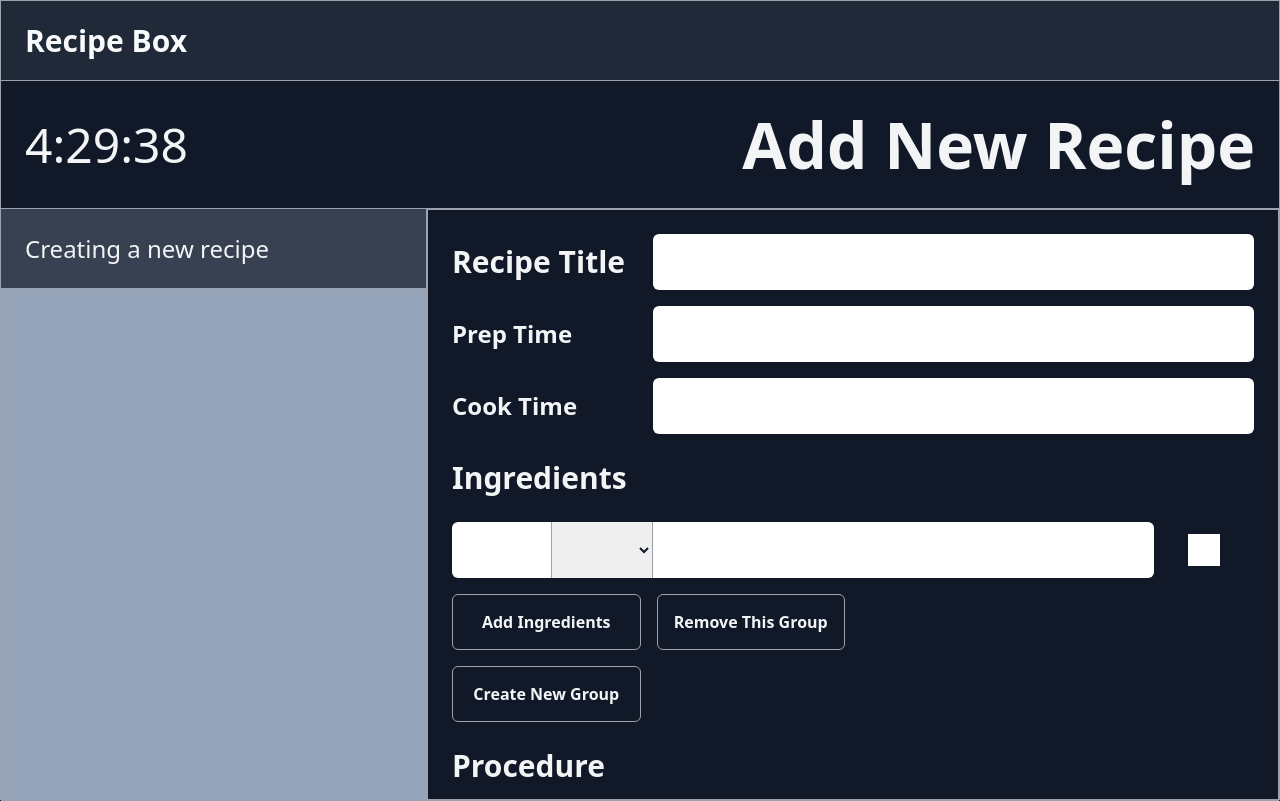
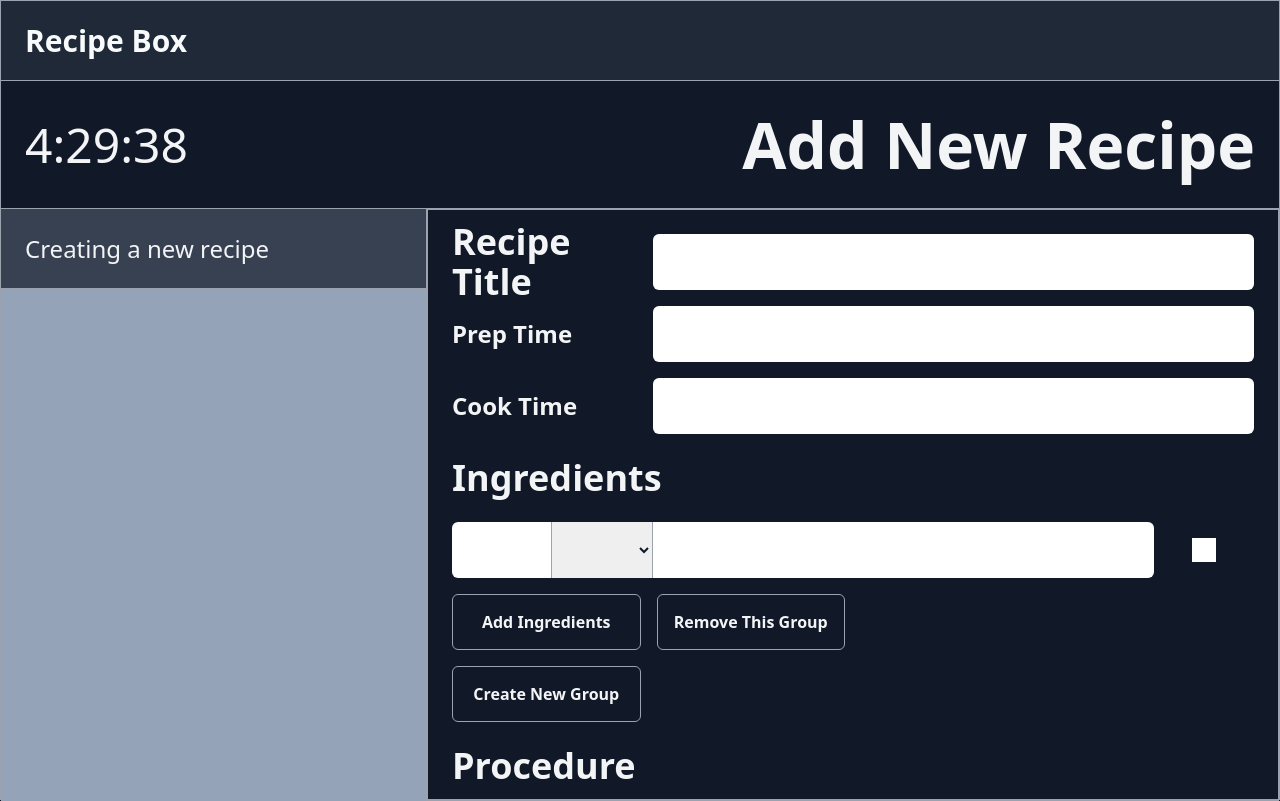
Before and after one commit to pbryan9/Recipes, a Next.js app: page /recipes/create-new-recipe in a window 1280 px wide. Built offline with nearby package versions, Linux system fonts and the light colour scheme.

Commit message:
generalize group lists, containers, & form buttons

```diff
--- a/src/app/recipes/create-new-recipe/_components/Button.tsx
+++ b/src/app/recipes/create-new-recipe/_components/Button.tsx
@@ -2,10 +2,12 @@ import type { PropsWithChildren, MouseEventHandler } from 'react';
 
 type ButtonProps = {
   onClick: MouseEventHandler<HTMLButtonElement>;
+  border?: 'none';
 };
 
 export default function Button({
   children,
+  border = undefined,
   onClick,
   ...args
 }: PropsWithChildren<ButtonProps>) {
@@ -14,7 +16,9 @@ export default function Button({
       type='button'
       onClick={onClick}
       {...args}
-      className='col-span-2 border border-gray-400 text-center rounded-md text-base h-full'
+      className={`col-span-2  text-center rounded-md text-base h-full ${
+        border !== 'none' && 'border border-gray-400'
+      }`}
     >
       {children}
     </button>
--- /dev/null
+++ b/src/app/recipes/create-new-recipe/_components/GroupContainer.tsx
@@ -0,0 +1,93 @@
+import { useEffect } from 'react';
+import { useFieldArray, type UseFieldArrayRemove } from 'react-hook-form';
+import type { Control, UseFormRegister } from 'react-hook-form';
+import type { FormInputs } from '../page';
+import type { GroupType } from './GroupsListing';
+import IngredientItem from './IngredientItem';
+import Button from './Button';
+import ProcedureStepItem from './ProcedureStepItem';
+import ButtonContainer from './ButtonContainer';
+
+type GroupContainerProps = {
+  control: Control<FormInputs, any>;
+  register: UseFormRegister<FormInputs>;
+  groupIndex: number;
+  groupTitle: string;
+  groupType: GroupType;
+  removeGroup: UseFieldArrayRemove;
+};
+
+export default function GroupContainer({
+  control,
+  register,
+  groupIndex,
+  groupTitle,
+  removeGroup,
+  groupType,
+}: GroupContainerProps) {
+  const {
+    fields,
+    remove: removeMember,
+    append,
+  } = useFieldArray({
+    name: getFieldArrayName(),
+    control,
+  });
+
+  const groupMembers = fields.map((field, index) => {
+    if (groupType === 'ingredientGroups')
+      return (
+        <IngredientItem
+          key={field.id}
+          {...{
+            ingredientIndex: index,
+            removeMember,
+          }}
+        />
+      );
+
+    if (groupType === 'procedureGroups')
+      return (
+        <ProcedureStepItem
+          key={field.id}
+          {...{ procedureIndex: index, removeMember }}
+        />
+      );
+  });
+
+  const addButtonCaptions = {
+    ingredientGroups: 'Add Ingredients',
+    procedureGroups: 'Add Steps',
+  };
+
+  useEffect(() => {
+    // remove group if all ingredients are deleted
+    if (groupMembers.length < 1) removeGroup(groupIndex);
+  }, [groupMembers.length]);
+
+  return (
+    <>
+      {groupTitle !== '' && <h3>{groupTitle}</h3>}
+      {groupMembers}
+      <ButtonContainer>
+        <Button onClick={() => append({ description: '' })}>
+          {addButtonCaptions[groupType]}
+        </Button>
+        <Button onClick={() => removeGroup(groupIndex)}>
+          Remove This Group
+        </Button>
+      </ButtonContainer>
+    </>
+  );
+
+  function getFieldArrayName() {
+    const memberMap = {
+      ingredientGroups: 'ingredients',
+      procedureGroups: 'procedureSteps',
+    };
+
+    return `${groupType}.${groupIndex}.${memberMap[groupType]}` as
+      | 'ingredientGroups.0.ingredients'
+      | 'procedureGroups.0.procedureSteps';
+  }
+}
--- /dev/null
+++ b/src/app/recipes/create-new-recipe/_components/GroupsListing.tsx
@@ -0,0 +1,68 @@
+import {
+  useFieldArray,
+  type Control,
+  type UseFormRegister,
+} from 'react-hook-form';
+
+import type { FormInputs } from '../page';
+
+import GroupContainer from './GroupContainer';
+import React from 'react';
+import ButtonContainer from './ButtonContainer';
+import Button from './Button';
+
+export type GroupType = 'ingredientGroups' | 'procedureGroups';
+
+type GroupListingProps = {
+  control: Control<FormInputs, any>;
+  register: UseFormRegister<FormInputs>;
+  groupType: GroupType;
+};
+
+export default function GroupListing({
+  control,
+  register,
+  groupType,
+}: GroupListingProps) {
+  const {
+    fields,
+    append,
+    remove: removeGroup,
+  } = useFieldArray({
+    name: groupType,
+    control,
+  });
+
+  const groupList = fields.map(({ id, groupTitle }, groupIndex) => (
+    <React.Fragment key={id}>
+      <GroupContainer
+        {...{
+          control,
+          groupIndex,
+          register,
+          removeGroup,
+          groupTitle,
+          groupType,
+        }}
+        key={id}
+      />
+    </React.Fragment>
+  ));
+
+  function appendNewGroup() {
+    if (groupType === 'ingredientGroups') {
+      append({ groupTitle: '', ingredients: [{ description: '' }] });
+    } else if (groupType === 'procedureGroups') {
+      append({ groupTitle: '', procedureSteps: [{ description: '' }] });
+    } else throw new Error('Cannot append group type: invalid type provided.');
+  }
+
+  return (
+    <>
+      {groupList}
+      <ButtonContainer>
+        <Button onClick={appendNewGroup}>Create New Group</Button>
+      </ButtonContainer>
+    </>
+  );
+}
--- a/src/app/recipes/create-new-recipe/_components/IngredientGroup.tsx
+++ b/src/app/recipes/create-new-recipe/_components/IngredientGroup.tsx
@@ -28,7 +28,7 @@ export default function IngredientGroup({
   const ingredientList = fields.map((field, ingredientIndex) => (
     <IngredientItem
       key={field.id}
-      {...{ groupIndex, ingredientIndex, remove }}
+      {...{ groupIndex, ingredientIndex, removeMember: remove }}
     />
   ));
 
--- a/src/app/recipes/create-new-recipe/_components/IngredientItem.tsx
+++ b/src/app/recipes/create-new-recipe/_components/IngredientItem.tsx
@@ -1,14 +1,13 @@
 import type { UseFieldArrayRemove } from 'react-hook-form';
+import Button from './Button';
 
 type IngredientItemProps = {
-  groupIndex: number;
   ingredientIndex: number;
-  remove: UseFieldArrayRemove;
+  removeMember: UseFieldArrayRemove;
 };
 
 export default function IngredientItem({
-  remove,
-  groupIndex,
+  removeMember,
   ingredientIndex,
 }: IngredientItemProps) {
   return (
@@ -31,11 +30,9 @@ export default function IngredientItem({
         className='col-span-5 rounded-r-md text-gray-900 px-4 h-full'
       />
       <div className='ingredient-buttons col-span-1 flex justify-center gap-4 items-center'>
-        <button
-          type='button'
-          onClick={() => remove(ingredientIndex)}
-          className='w-8 aspect-square bg-white'
-        ></button>
+        <Button border='none' onClick={() => removeMember(ingredientIndex)}>
+          <div className='w-6 aspect-square bg-white'></div>
+        </Button>
       </div>
     </div>
   );
--- /dev/null
+++ b/src/app/recipes/create-new-recipe/_components/ProcedureStepItem.tsx
@@ -0,0 +1,31 @@
+import type { UseFieldArrayRemove } from 'react-hook-form';
+import Button from './Button';
+
+type ProcedureStepItemProps = {
+  procedureIndex: number;
+  removeMember: UseFieldArrayRemove;
+};
+
+export default function ProcedureStepItem({
+  removeMember,
+  procedureIndex,
+}: ProcedureStepItemProps) {
+  function createTimer() {
+    // TODO:
+    console.log('still have to finish this part');
+  }
+
+  return (
+    <div className='procedure-step grid grid-cols-8 col-span-full h-full'>
+      <input type='text' className='col-span-7 rounded-md text-gray-900 px-4' />
+      <div className='ingredient-buttons col-span-1 flex justify-center gap-4 items-center'>
+        <Button border='none' onClick={() => removeMember(procedureIndex)}>
+          <div className='w-6 aspect-square bg-white'></div>
+        </Button>
+        <Button border='none' onClick={createTimer}>
+          <div className='w-6 aspect-square bg-gray-400'></div>
+        </Button>
+      </div>
+    </div>
+  );
+}
--- a/src/app/recipes/create-new-recipe/page.tsx
+++ b/src/app/recipes/create-new-recipe/page.tsx
@@ -5,6 +5,9 @@ import z from 'zod';
 
 import StandardMainContainer from '@/app/components/StandardMainContainer';
 import IngredientGroupsListing from './_components/IngredientGroupsListing';
+import GroupsListing from './_components/GroupsListing';
+import ButtonContainer from './_components/ButtonContainer';
+import Button from './_components/Button';
 
 const uomValues = [
   'OZ',
@@ -58,6 +61,8 @@ const formInputs = z.object({
     .optional(),
 });
 
+export type FormInputs = z.infer<typeof formInputs>;
+
 const defaultValues: FormInputs = {
   title: '',
   cookTime: undefined,
@@ -89,8 +94,6 @@ const defaultValues: FormInputs = {
   ],
 };
 
-export type FormInputs = z.infer<typeof formInputs>;
-
 export default function CreateNewRecipeView() {
   const inputClasses = 'col-span-6 rounded-md h-full text-gray-900 px-4';
   const labelClasses = 'col-span-2';
@@ -99,11 +102,15 @@ export default function CreateNewRecipeView() {
     defaultValues,
   });
 
+  function onSubmit(data: FormInputs) {
+    console.log('submit button clicked');
+  }
+
   return (
     <StandardMainContainer>
       <form className='flex flex-col items-start text-2xl font-bold gap-y-4 w-full h-fit min-h-full'>
         <section className='col-span-8 grid grid-cols-8 auto-rows-[56px] gap-y-4 self-start w-full items-center'>
-          <label htmlFor='title' className={labelClasses + ' text-3xl'}>
+          <label htmlFor='title' className={labelClasses + ' text-4xl'}>
             Recipe Title
           </label>
           <input
@@ -131,105 +138,32 @@ export default function CreateNewRecipeView() {
             className={inputClasses}
           />
         </section>
+
         <section
           id='ingredients-section'
           className='col-span-8 grid grid-cols-8 auto-rows-[56px] gap-y-4 self-start w-full items-center'
         >
-          <h2 className='col-span-full text-3xl'>Ingredients</h2>
-          <IngredientGroupsListing {...{ control, register }} />
-          {/* <div className='ingredient-group grid grid-cols-8 col-span-full h-full'>
-            <input
-              type='number'
-              className='col-span-1 rounded-l-md border-r border-gray-400 text-gray-900 text-center h-full'
-            />
-            <select className='col-span-1 border-r border-gray-400 text-gray-900 text-center h-full'>
-              <option></option>
-              <option>oz</option>
-              <option>fl. oz</option>
-              <option>g</option>
-              <option>lb</option>
-              <option>ml</option>
-              <option>cup</option>
-            </select>
-            <input
-              type='text'
-              className='col-span-5 rounded-r-md text-gray-900 px-4 h-full'
-            />
-            <div className='ingredient-buttons col-span-1 flex justify-center gap-4 items-center'>
-              <div className='w-8 aspect-square bg-white'></div>
-            </div>
-          </div>
-          <div className='ingredient-group grid grid-cols-8 col-span-full h-full'>
-            <input
-              type='number'
-              className='col-span-1 rounded-l-md border-r border-gray-400 text-gray-900 text-center h-full'
-            />
-            <select className='col-span-1 border-r border-gray-400 text-gray-900 text-center h-full'>
-              <option></option>
-              <option>oz</option>
-              <option>fl. oz</option>
-              <option>g</option>
-              <option>lb</option>
-              <option>ml</option>
-              <option>cup</option>
-            </select>
-            <input
-              type='text'
-              className='col-span-5 rounded-r-md text-gray-900 px-4 h-full'
-            /> */}
-          {/* <div className='ingredient-buttons col-span-1 flex justify-center gap-4 items-center'>
-            <div className='w-8 aspect-square bg-white'></div>
-          </div> */}
-          {/* </div> */}
-          {/* <button
-            type='button'
-            className='col-span-2 border border-gray-400 text-center rounded-md text-base h-full'
-          >
-            Add Ingredients
-          </button> */}
+          <h2 className='col-span-full text-4xl'>Ingredients</h2>
+          <GroupsListing
+            {...{ control, register, groupType: 'ingredientGroups' }}
+          />
         </section>
+
         <section
           id='procedure-section'
           className='col-span-8 grid grid-cols-8 auto-rows-[56px] gap-y-4 self-start w-full items-center'
         >
-          <h2 className='col-span-8 text-3xl'>Procedure</h2>
-          <div className='procedure-group grid grid-cols-8 col-span-full h-full'>
-            <input
-              type='text'
-              className='col-span-7 rounded-md text-gray-900 px-4'
-            />
-            <div className='procedure-buttons flex items-center justify-center gap-4 col-span-1'>
-              <div className='w-8 aspect-square bg-white'></div>
-              <div className='w-8 aspect-square bg-gray-500'></div>
-            </div>
-          </div>
-          {/* <div className='procedure-group grid grid-cols-8 col-span-full'>
-            <input type='text' className='col-span-7 rounded-md' />
-            <div className='procedure-buttons flex items-center justify-center gap-4 col-span-1'>
-              <div className='w-8 aspect-square bg-white'></div>
-              <div className='w-8 aspect-square bg-gray-500'></div>
-            </div>
-          </div>
-          <div className='procedure-group grid grid-cols-8 col-span-full'>
-            <input type='text' className='col-span-7 rounded-md' />
-            <div className='procedure-buttons flex items-center justify-center gap-4 col-span-1'>
-              <div className='w-8 aspect-square bg-white'></div>
-              <div className='w-8 aspect-square bg-gray-500'></div>
-            </div>
-          </div>
-          <div className='procedure-group grid grid-cols-8 col-span-full'>
-            <input type='text' className='col-span-7 rounded-md' />
-            <div className='procedure-buttons flex items-center justify-center gap-4 col-span-1'>
-              <div className='w-8 aspect-square bg-white'></div>
-              <div className='w-8 aspect-square bg-gray-500'></div>
-            </div>
-          </div> */}
-          <button
-            type='button'
-            className='col-span-2 border border-gray-400 text-center rounded-md text-base h-full'
-          >
-            Add Steps
-          </button>
+          <h2 className='col-span-full text-4xl'>Procedure</h2>
+          <GroupsListing
+            {...{ control, register, groupType: 'procedureGroups' }}
+          />
+        </section>
+
+        <section className='col-span-8 grid grid-cols-8 auto-rows-[56px] gap-y-4 self-start w-full items-center'>
+          <h2 className='col-span-full text-4xl'>Submit Recipe</h2>
+          <ButtonContainer>
+            <Button onClick={handleSubmit(onSubmit)}>Submit Recipe</Button>
+          </ButtonContainer>
         </section>
       </form>
     </StandardMainContainer>
```
